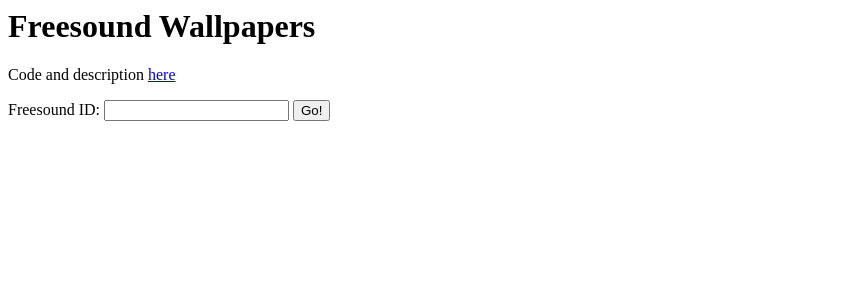
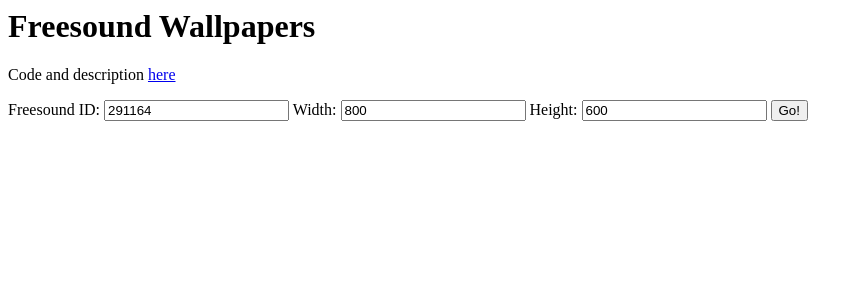
Before and after one commit to ffont/freesound-wallpaper-generator, a Flask app: page / in a window 1280 px wide. Shown: the top 300 px of the page, without its empty margins (0-863 px from the left). Run offline with Flask 2, Linux system fonts and the light colour scheme.

Commit message:
Add controls for width and height

```diff
--- a/code/app.py
+++ b/code/app.py
@@ -100,7 +100,8 @@
     def progress_callback_function(percentage):
         ws_session_data = store.get(ws_session_id)
         ws_session_data['percentages'][color_scheme] = percentage
-        ws_session_data['total_percentage'] = sum([ws_session_data['percentages'][scheme] for scheme in ws_session_data['percentages']])/len(COLOR_SCHEMES_ENABLED)
+        ws_session_data['total_percentage'] = float(sum([ws_session_data['percentages'][scheme] for scheme in ws_session_data['percentages']]))/len(COLOR_SCHEMES_ENABLED)
+        print ws_session_data['total_percentage']
         if percentage == 100:
             ws_session_data['urls'][color_scheme] = {
                 'url_spectrogram': BASE_URL + APPLICATION_ROOT + '/img/' + ws_session_data['filenames'][color_scheme]['spectrogram_filename'],
--- a/code/templates/index.html
+++ b/code/templates/index.html
@@ -39,14 +39,12 @@
 							img.src = data['urls'][key]['url_waveform'];
 							document.getElementById('wallpapers_container').appendChild(img);
 						});
-		        	}, 1000);  // Wait some ms so that link to static image works properly
+		        	}, 2000);  // Wait some ms so that link to static image works properly
 		        }
 		    });
 
-		    // Detect screen width and height
 		    window.getDevicePixelRatio = function () {
 		    		// from https://gist.github.com/homm/b2d8e6a5f35811084894106f421d1f58
-
 				    var ratio = 1;
 				    // To account for zoom, change to use deviceXDPI instead of systemXDPI
 				    if (window.screen.systemXDPI !== undefined && window.screen.logicalXDPI !== undefined && window.screen.systemXDPI > window.screen.logicalXDPI) {
@@ -63,33 +61,50 @@
 				var ratio = window.getDevicePixelRatio();
 				var w = screen.width * ratio;
 				var h = screen.height * ratio;
-				return {w: w, h:h}
+				return {w: w, h: h}
+		    }
+
+		    function init(){
+		    	defaultSize = getDefaultSize();
+		    	document.getElementById('width').value = defaultSize.w;
+		    	document.getElementById('height').value = defaultSize.h;
+		    	document.getElementById('fsid').value = default_sound_ids[Math.floor(Math.random() * default_sound_ids.length)];
+		    }
+
+		    function numberInRange(number, min, max){
+		    	var numberInt = parseInt(number, 10);
+		    	if (numberInt < min){
+		    		return parseInt(min, 10);
+		    	} else if (numberInt > max){
+		    		return parseInt(max, 10);
+		    	} else {
+		    		return numberInt
+		    	}
 		    }
 
 		    // Trigger wallpaper creation
 		    function triggerCreateWallpaper(){
-		    	var defaultSize = getDefaultSize();
-		    	var sound_id = document.getElementById('fsid').value;
-		    	if (sound_id === ''){
-		    		sound_id = default_sound_ids[Math.floor(Math.random() * default_sound_ids.length)];
-		    		document.getElementById('fsid').value = sound_id;
-		    	}
+		    	document.getElementById('wallpapers_container').innerHTML = '';
 		    	socket.emit('create_wallpaper', {
-		    		sound_id: sound_id,
-		    		width: defaultSize.w,
-		    		height: defaultSize.h,
+		    		sound_id: document.getElementById('fsid').value,
+		    		width: numberInRange(document.getElementById('width').value, 20, 10000),
+		    		height: numberInRange(document.getElementById('height').value, 20, 10000),
 		    		fft_size: 2048,
 		    	});
 		    }
 		</script>
 	</head>
-	<body>
+	<body onload="init()">
 		<h1>Freesound Wallpapers</h1>
 		<p>Code and description <a href="https://github.com/ffont/freesound-wallpaper-generator">here</a></p>
 		<label for="fsid">Freesound ID:</label>
 	    <input type="number" id="fsid" name="fsid" step="1" />
+	    <label for="width">Width:</label>
+	    <input type="number" id="width" name="width" step="1" />
+	    <label for="height">Height:</label>
+	    <input type="number" id="height" name="height" step="1" />
 	    <input type="button" value="Go!" onclick="triggerCreateWallpaper();">
 		<span id="percentage_indicator"></span>
-		<div id="wallpapers_container"></div>
+		<div id="wallpapers_container" style="margin-top:20px;"></div>
 	</body>
 </html>
```
